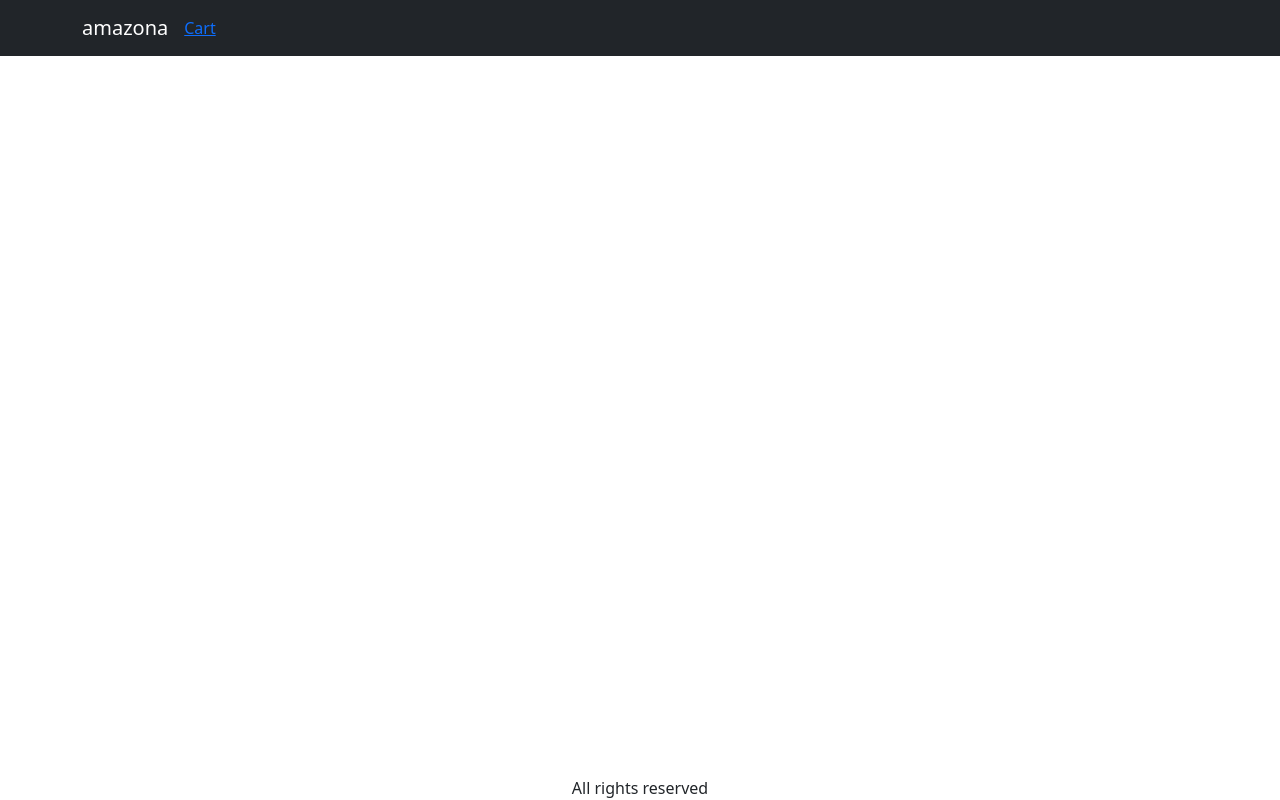
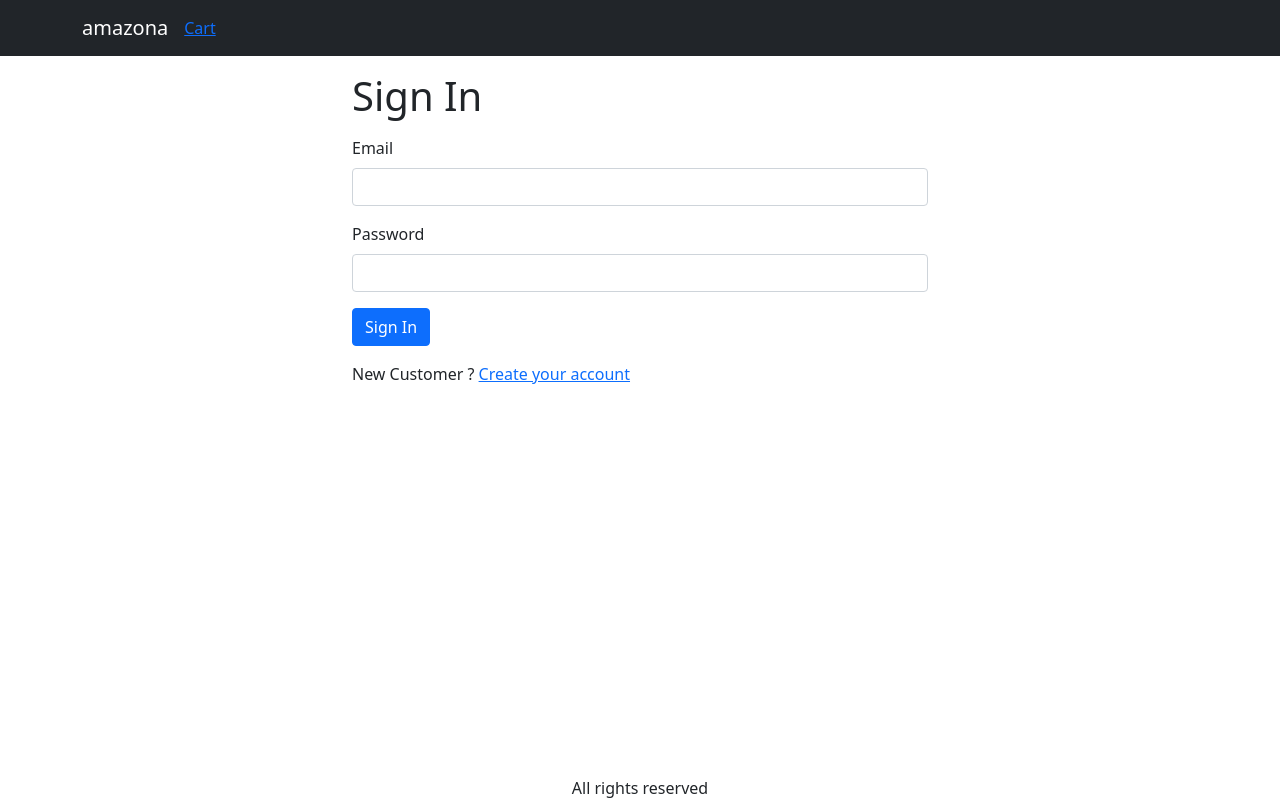
Before and after one commit to hoangnguyen106/Mern_Amazona, a React (Create React App) app in the folder client/: page /signin in a window 1280 px wide. Built offline with nearby package versions, Linux system fonts and the light colour scheme.

Commit message:
Amazon_Create_Signin_Screen

```diff
--- a/client/src/App.js
+++ b/client/src/App.js
@@ -1,4 +1,5 @@
 import "./App.css";
+import "./index.css";
 import { BrowserRouter, Link, Route, Routes } from "react-router-dom";
 import HomeScreen from "./screens/HomeScreen";
 import ProductScreen from "./screens/ProductScreen";
@@ -10,6 +11,7 @@
 import { useContext } from "react";
 import { Store } from "./Store";
 import CartScreen from "./screens/CartScreen";
+import SigninScreen from "./screens/SigninScreen";
 
 function App() {
   const { state } = useContext(Store);
@@ -47,6 +49,7 @@
             <Routes>
               <Route path="/product/:slug" element={<ProductScreen />} />
               <Route path="/cart" element={<CartScreen />} />
+              <Route path="/signin" element={<SigninScreen />} />
               <Route path="/" element={<HomeScreen />} />
             </Routes>
           </Container>
--- a/client/src/index.css
+++ b/client/src/index.css
@@ -50,3 +50,7 @@
 .img-thumbnail {
   height: 80px;
 }
+
+.small-container {
+  max-width: 600px;
+}
--- a/client/src/index.js
+++ b/client/src/index.js
@@ -1,6 +1,6 @@
+import "./index.css";
 import React from "react";
 import ReactDOM from "react-dom/client";
-import "./index.css";
 import App from "./App";
 import reportWebVitals from "./reportWebVitals";
 import "bootstrap/dist/css/bootstrap.min.css";
--- /dev/null
+++ b/client/src/screens/SigninScreen.js
@@ -0,0 +1,39 @@
+import React from "react";
+import Container from "react-bootstrap/Container";
+import { Helmet } from "react-helmet-async";
+import { Button, Form } from "react-bootstrap";
+import { Link, useLocation } from "react-router-dom";
+function SigninScreen() {
+  const { search } = useLocation();
+  const redirectInUrl = new URLSearchParams(search).get("redirect");
+  const redirect = redirectInUrl ? redirectInUrl : "/";
+  return (
+    <div>
+      <Container className="small-container" style={{ maxWidth: 600 }}>
+        <Helmet>
+          <title>Sign In</title>
+        </Helmet>
+        <h1 className="my-3">Sign In</h1>
+        <Form>
+          <Form.Group className="mb-3" controlId="email">
+            <Form.Label>Email</Form.Label>
+            <Form.Control type="email" required />
+          </Form.Group>
+          <Form.Group className="mb-3" controlId="password">
+            <Form.Label>Password</Form.Label>
+            <Form.Control type="password" required />
+          </Form.Group>
+          <div className="mb-3">
+            <Button type="submit">Sign In</Button>
+          </div>
+          <div className="mb-3">
+            New Customer ? {""}{" "}
+            <Link to={`/signin?redirect=${redirect}`}>Create your account</Link>
+          </div>
+        </Form>
+      </Container>
+    </div>
+  );
+}
+
+export default SigninScreen;
```
